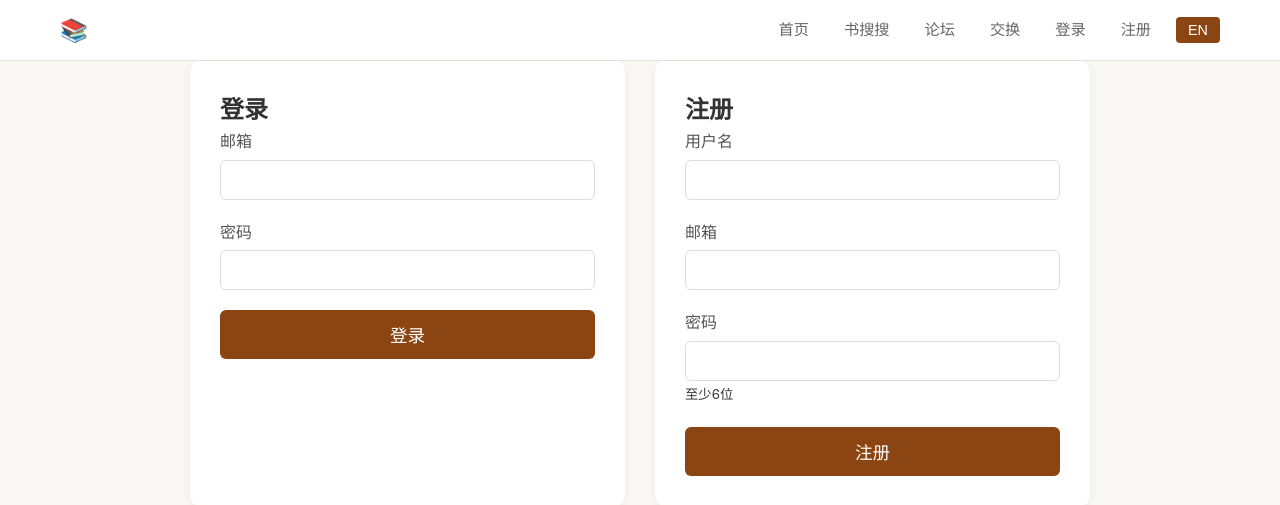
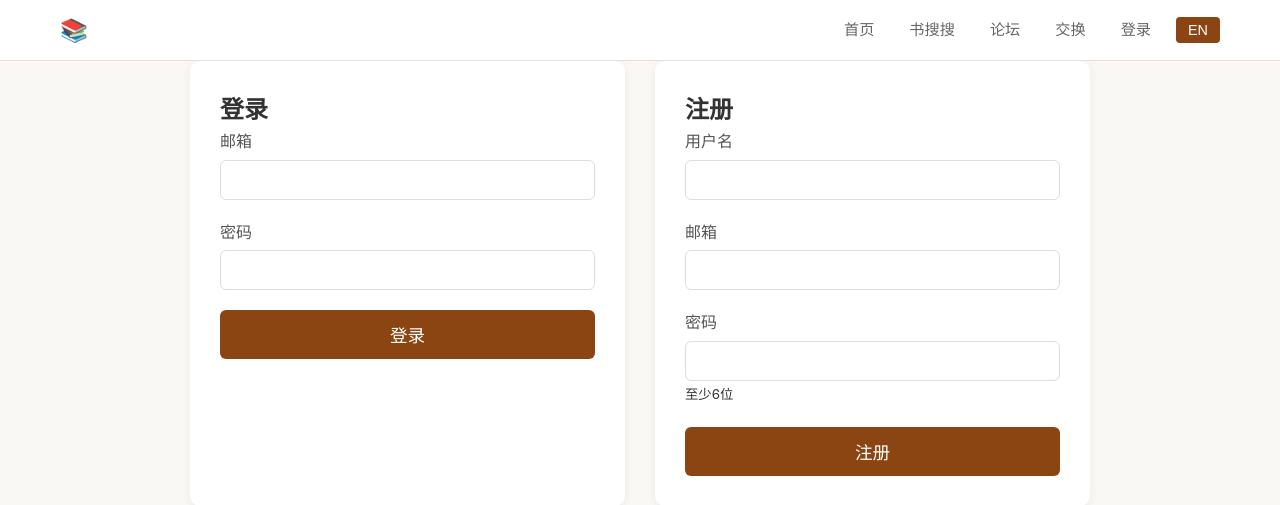
Before and after one commit to Shusousou/-, a FastAPI app: page /auth/login in a window 1280 px wide. Shown: the top 505 px of the page. Run offline with FastAPI, Linux system fonts and the light colour scheme.

Commit message:
Delete registration link from base.html
Removed the registration link from the base template.

```diff
--- a/shusousou/templates/base.html
+++ b/shusousou/templates/base.html
@@ -38,9 +38,7 @@
                     <a href="/auth/login">
                         {% if language == "zh" %}登录{% else %}Login{% endif %}
                     </a>
-                    <a href="/auth/register">
-                        {% if language == "zh" %}注册{% else %}Register{% endif %}
-                    </a>
+                    <!-- 注册按钮已删除 -->
                 {% endif %}
                 <button class="lang-btn" onclick="switchLanguage()">
                     {% if language == "zh" %}EN{% else %}中文{% endif %}
```
